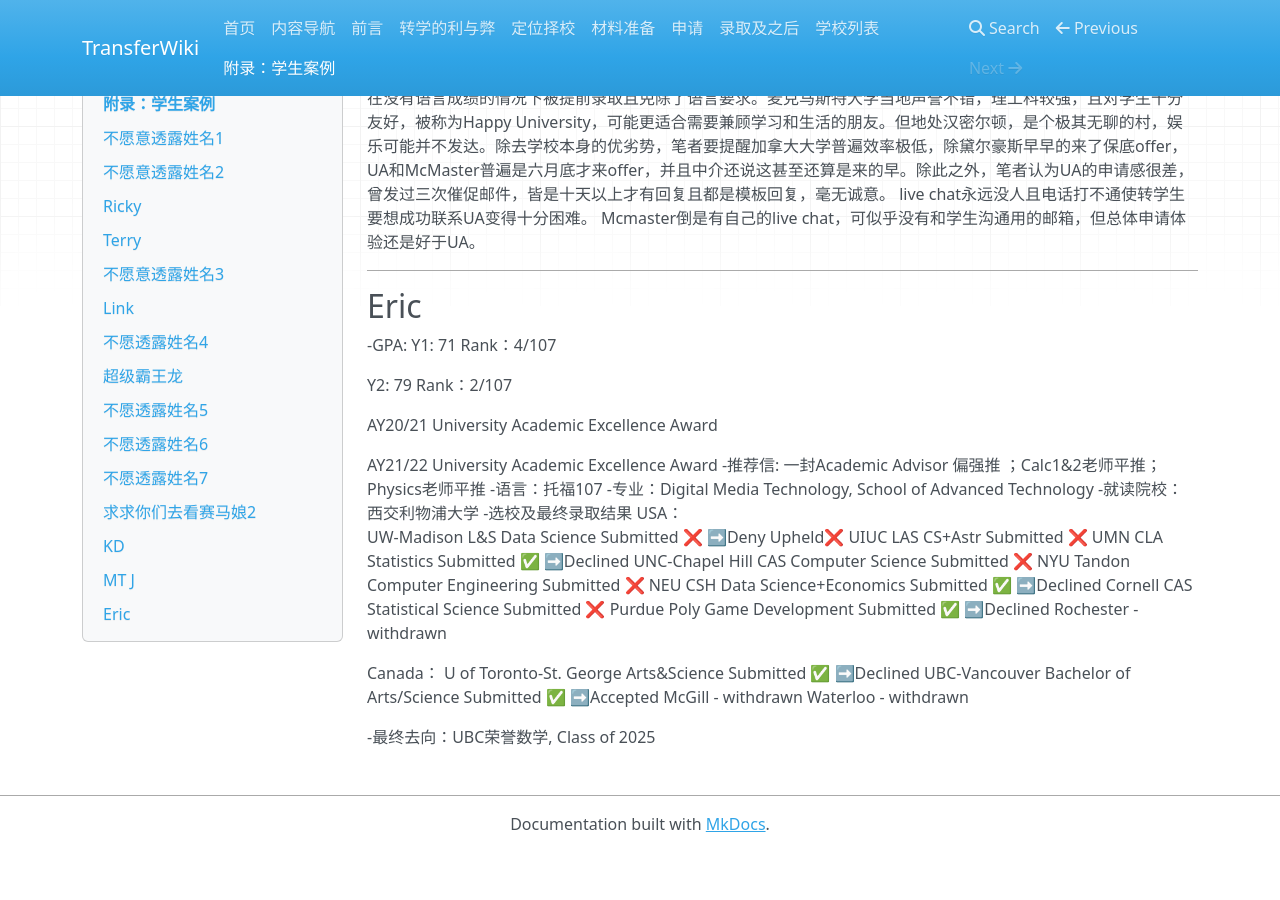
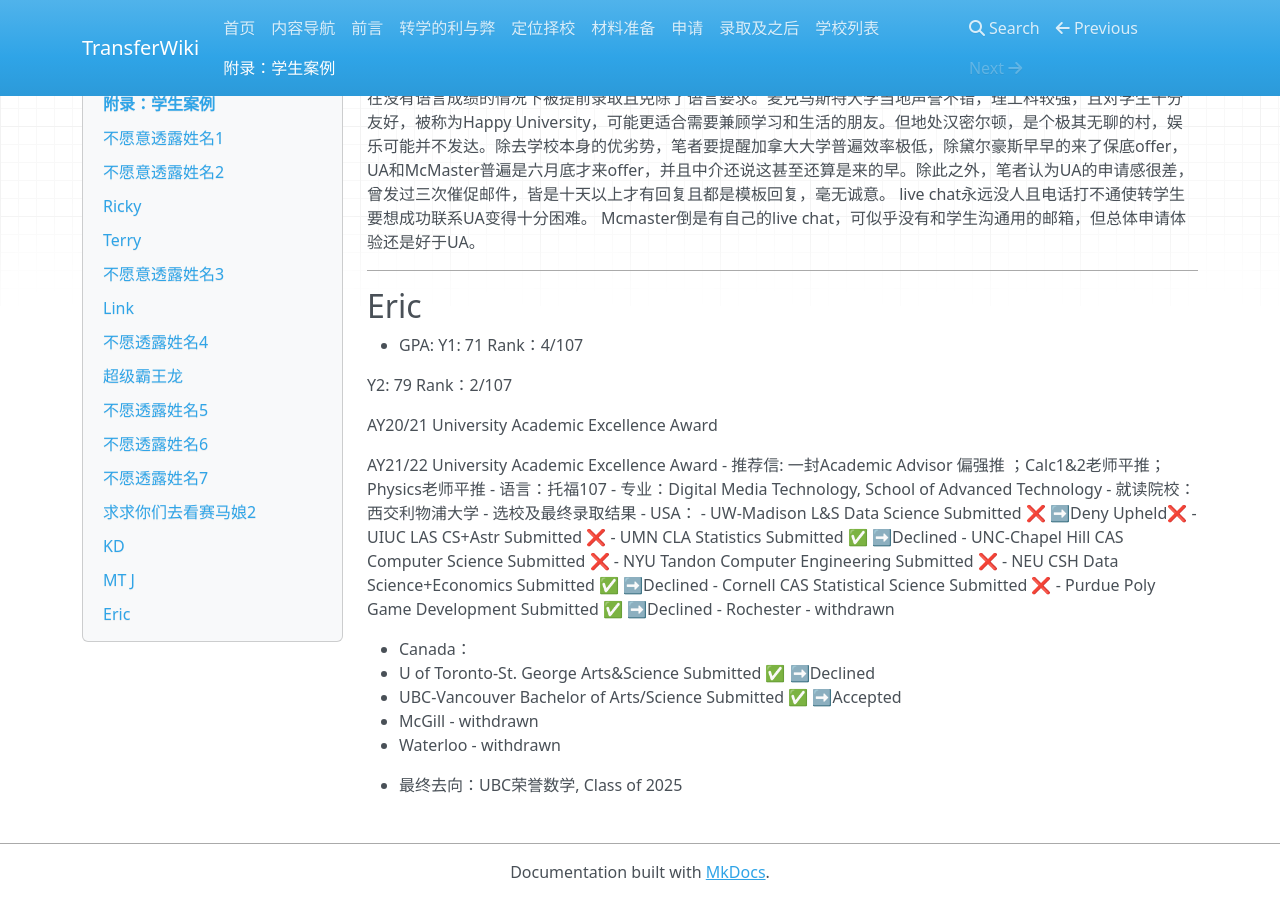
Before and after one commit to SihanXU/TransferWiki, an MkDocs documentation site: the page built from docs/bgs.md, in a window 1280 px wide and 900 px high, scrolled down 5888 px. Built offline with MkDocs 1.6.1, drawn with Linux system fonts in a browser that asks for light colours; nearby versions of some CDN libraries; before the commit the page ends 6740 px from its top, so only the background shows below that.

Commit message:
Update bgs.md

```diff
--- a/docs/bgs.md
+++ b/docs/bgs.md
@@ -230,33 +230,34 @@
 ***
 ## Eric
 
--GPA: Y1: 71 Rank：4/107
+- GPA: Y1: 71 Rank：4/107
 
 Y2: 79 Rank：2/107
 
 AY20/21 University Academic Excellence Award
 
 AY21/22 University Academic Excellence Award
--推荐信: 一封Academic Advisor 偏强推 ；Calc1&2老师平推；Physics老师平推
--语言：托福107
--专业：Digital Media Technology, School of Advanced Technology
--就读院校：西交利物浦大学
--选校及最终录取结果
+- 推荐信: 一封Academic Advisor 偏强推 ；Calc1&2老师平推；Physics老师平推
+- 语言：托福107
+- 专业：Digital Media Technology, School of Advanced Technology
+- 就读院校：西交利物浦大学
+- 选校及最终录取结果
+-
 USA：
-UW-Madison L&S Data Science                       Submitted  ❌ ➡️Deny Upheld❌
-UIUC LAS CS+Astr                                  Submitted  ❌
-UMN  CLA Statistics                               Submitted  ✅ ➡️Declined
-UNC-Chapel Hill CAS Computer Science              Submitted  ❌
-NYU Tandon Computer Engineering                   Submitted  ❌
-NEU CSH Data Science+Economics                    Submitted  ✅ ➡️Declined
-Cornell CAS Statistical Science                   Submitted  ❌
-Purdue Poly Game Development                      Submitted  ✅ ➡️Declined
-Rochester - withdrawn
+- UW-Madison L&S Data Science                       Submitted  ❌ ➡️Deny Upheld❌
+- UIUC LAS CS+Astr                                  Submitted  ❌
+- UMN  CLA Statistics                               Submitted  ✅ ➡️Declined
+- UNC-Chapel Hill CAS Computer Science              Submitted  ❌
+- NYU Tandon Computer Engineering                   Submitted  ❌
+- NEU CSH Data Science+Economics                    Submitted  ✅ ➡️Declined
+- Cornell CAS Statistical Science                   Submitted  ❌
+- Purdue Poly Game Development                      Submitted  ✅ ➡️Declined
+- Rochester - withdrawn
 
-Canada：
-U of Toronto-St. George  Arts&Science             Submitted  ✅ ➡️Declined
-UBC-Vancouver Bachelor of Arts/Science            Submitted  ✅ ➡️Accepted
-McGill - withdrawn
-Waterloo - withdrawn
+- Canada：
+- U of Toronto-St. George  Arts&Science             Submitted  ✅ ➡️Declined
+- UBC-Vancouver Bachelor of Arts/Science            Submitted  ✅ ➡️Accepted
+- McGill - withdrawn
+- Waterloo - withdrawn
 
--最终去向：UBC荣誉数学, Class of 2025
+- 最终去向：UBC荣誉数学, Class of 2025
```
